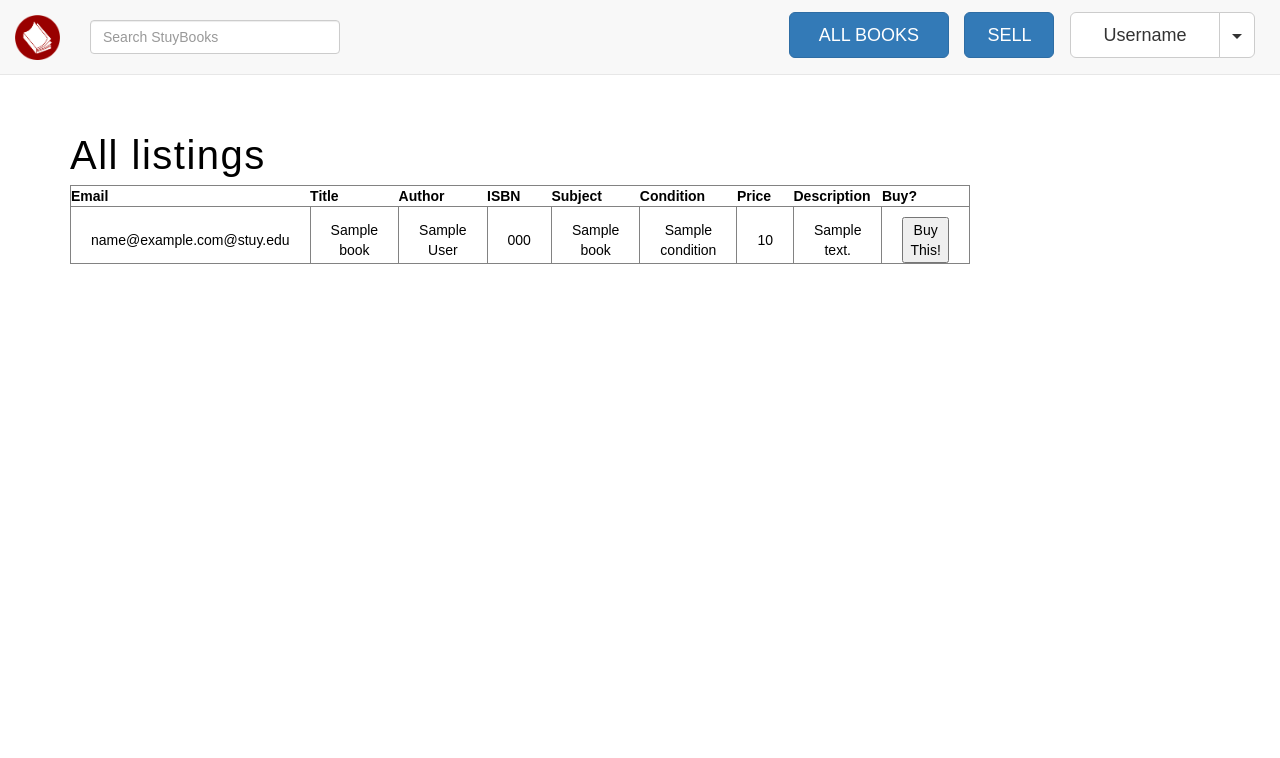
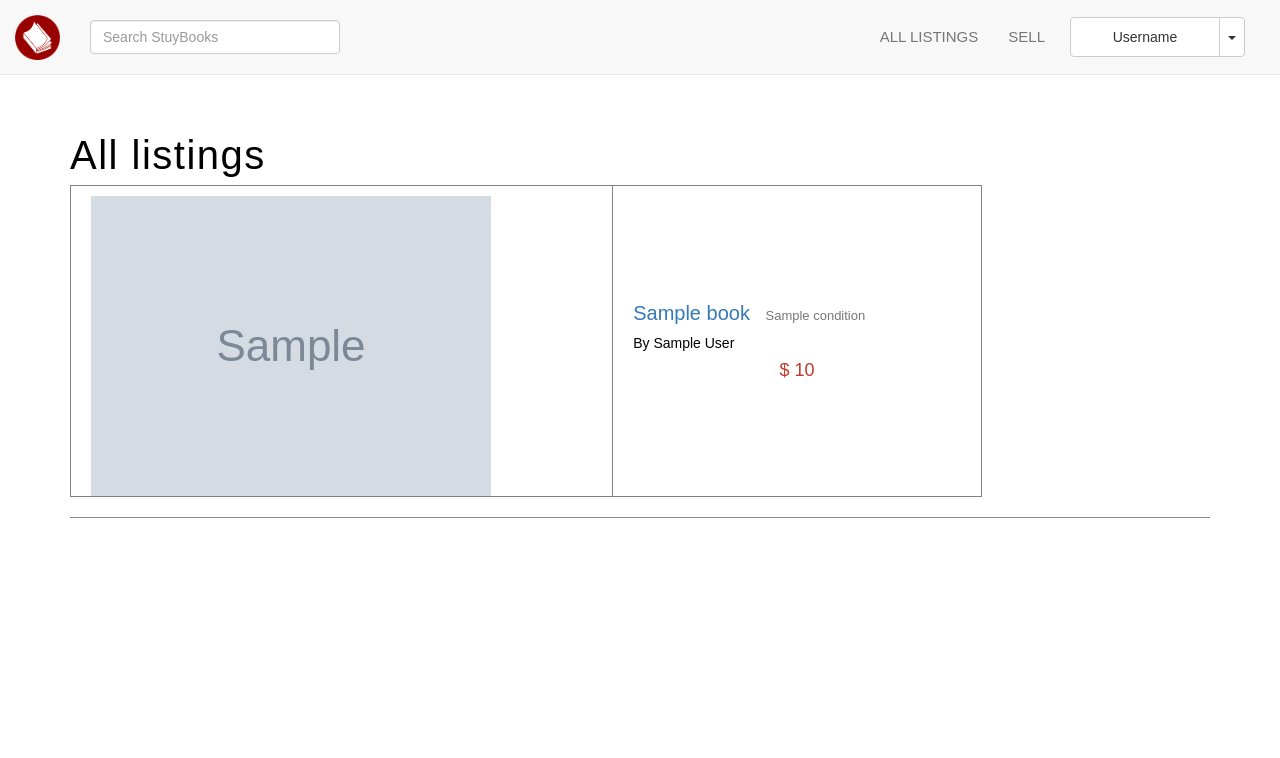
Before and after one commit to CodeSammich/stuy-books, a Flask app: page /buypage in a window 1280 px wide. Shown: the top 758 px of the page. Run offline with Flask 2, Linux system fonts and the light colour scheme; the visitor is signed in with stand-in values (Sample User, id 1); grey boxes marked "Sample" are stand-in pictures; a database or web service that is not in the repository returns one stand-in record (values such as "Sample title"); parts of the project's set-up code (start-up, migrations or seed data) failed here and were passed over; some libraries are stand-ins or nearby versions.

Commit message:
buypage, item page making pretty

```diff
--- a/database.py
+++ b/database.py
@@ -206,7 +206,11 @@ def get_image_url(query):
     header = {'User-Agent': 'Mozilla/5.0'}
     soup = get_soup(url,header)
 
+
     images = [a['src'] for a in soup.find_all("img", {"src": re.compile("gstatic.com")})]
+
+    for i in images:
+        i = str(") + i + str(")
 
     #for second choice, return images[1], etc.
     return images[0]
--- a/static/style.css
+++ b/static/style.css
@@ -194,7 +194,6 @@ p {
 }
 
 table, tr, td {
-  text-align: center;
   background-color: white;
   padding: 10px 20px 0;
   border: .25px solid #828282;
@@ -211,3 +210,17 @@ table, tr, td {
   padding-top:50px;
   color:black;
 }
+
+.in {
+  font-size: 15px;
+  text-align: center;
+}
+
+.in a:hover {
+  color: #990000 !important;
+  border-bottom: 3px solid #990000;
+}
+
+hr {
+  border-top: 1px solid #8c8b8b;
+}
--- a/templates/base.html
+++ b/templates/base.html
@@ -8,7 +8,7 @@
 
     <title>{% block title %}{% endblock %} - StuyBooks</title>
     <!-- Bootstrap -->
-    <link href="../static/bootstrap.min.css" rel="stylesheet">
+    <link href="https://maxcdn.bootstrapcdn.com/bootstrap/3.3.6/css/bootstrap.min.css" rel="stylesheet">
     <script src="https://ajax.googleapis.com/ajax/libs/jquery/1.12.2/jquery.min.js"></script>
     <script src="//netdna.bootstrapcdn.com/bootstrap/3.3.6/js/bootstrap.min.js"></script>
     <!-- Bootstrap for select drop-down menus-->
@@ -17,7 +17,7 @@
 
 
     <link rel="shortcut icon" href="{{ url_for('static', filename='logo.png') }}">
-    <link rel="stylesheet" type="text/css" href="../static/style.css"/>
+    <link rel="stylesheet" type="text/css" href="/static/style.css"/>
   <body>
     <div class="top">
     <nav class="navbar navbar-default navbar-fixed-top">
@@ -31,16 +31,19 @@
             </div>
           </form>
         </div>
-        <div class="navbar-header" style="padding-top:12px; float:right; padding-right:25px;">
+        <!--<div class="navbar-header" style="padding-top:12px; float:right; padding-right:25px;">
           <a class='btn btn-primary btn-lg' href='/buypage' style='width:160px;'>ALL BOOKS</a>&nbsp;&nbsp;&nbsp;
-          <a class="btn btn-primary btn-lg" href="/sell" style="width:90px;">SELL</a>&nbsp;&nbsp;&nbsp;
-          <div class="btn-group">
-            <button type="button" class="btn btn-default btn-lg" style="width:150px;">Username</button>
-            <button type="button" class="btn btn-default btn-lg dropdown-toggle" data-toggle="dropdown" aria-haspopup="true" aria-expanded="false">
+          <a class="btn btn-primary btn-lg" href="/sell" style="width:90px;">SELL</a>&nbsp;&nbsp;&nbsp;-->
+        <ul class="nav navbar-nav navbar-right" style="padding-top:12px;padding-right:50px;">
+          <li class="in"><a href="/buypage">ALL LISTINGS</a></li>
+          <li class="in" style="padding-right:10px;"><a href="/sell">SELL</a></li>
+          <li class="btn-group" style="padding-top:5px;">
+            <button type="button" class="btn btn-default" style="width:150px;height:40px;">Username</button>
+            <button type="button" class="btn btn-default dropdown-toggle" style="height:40px;"data-toggle="dropdown" aria-haspopup="true" aria-expanded="false">
               <span class="caret"></span>
               <span class="sr-only">Toggle Dropdown</span>
             </button>
-            <ul class="dropdown-menu">
+            <ul class="dropdown-menu" style="width:100%; margin-top:3px;">
               <li><a href="#">Settings</a></li>
               <li><a href="#">Something</a></li>
               <li role="separator" class="divider"></li>
--- a/templates/buypage.html
+++ b/templates/buypage.html
@@ -4,34 +4,22 @@
 <div class="buying">
 <h1>All listings</h1>
 {% if info|length > 0 %}
-<table>
-  <tr>
-    <th>Email</th>
-    <th>Title</th>
-    <th>Author</th>
-    <th>ISBN</th>
-    <th>Subject</th>
-    <th>Condition</th>
-    <th>Price</th>
-    <th>Description</th>
-    <th>Buy?</th>
-  </tr>
+
   <!--same as the user page, except it displays ALL listings (we'll worry about filter/organizing later)-->
   {% for item in info %}
-  <tr>
-    <td>{{item['email'] + '@stuy.edu'}}</td>
-    <td>{{item['bookName']}}</td>
-    <td>{{item['author']}}</td>
-    <td>{{item['isbn']}}</td>
-    <td>{{item['subject']}}</td>
-    <td>{{item['condition']}}</td>
-    <td>{{item['price']}}</td>
-    <td>{{item['description']}}</td>
-    <td><button onclick="window.location.href='/itempage/{{item['email']}}/{{item['bookName']}}'" class="buy" type="submit">Buy This!</button>
-  </tr>
+  <table style="height:150px;width:80% !important;">
+    <tr><td rowspan="3" style="width:150px;"><img src={{item['image_url']}}></td></tr>
+    <tr>
+      <td style="text-align:left; line-height:1.75;"><a href="/itempage/{{item['email']}}/{{item['bookName']}}" style="font-size:20px;">{{item['bookName']}}</a>&nbsp;&nbsp;&nbsp;
+        <span style="color:#777;font-size:13px;">{{item['condition']}}</span><br>By {{item['author']}}
+        <p style="text-align:center; font-size:18px; color:#C0392B; width:100%;">$ {{item['price']}}</p>
+      </td>
+    </tr>
+  </table>
+  <hr>
   {% endfor %}
   <!--end for loop-->
-</table>
+
 {% endif %}
 </div>
 {% endblock %}
--- a/templates/sell.html
+++ b/templates/sell.html
@@ -3,7 +3,7 @@
 {% block contents %}
 <div class="columns" style="margin-top:50px;color:black;">
   <h1>Sell a book</h1>
-  <div class="column" style="padding-top:20px; padding-bottom:100px; width:60%; text-align:left;">
+  <div class="column" style="padding-top:20px; padding-bottom:100px; padding-left:50px; width:60%; text-align:left;">
     <form name="signup" method="POST">
       <b>Title</b><input type="text" class="form-control" name="title" required>
       <p style="color:#8F8F8F; font-size:13px;">Please record exactly as it appears on the cover.</p><br>
```
Also changed, not shown: templates/itempage.html (+8 -8 lines).
